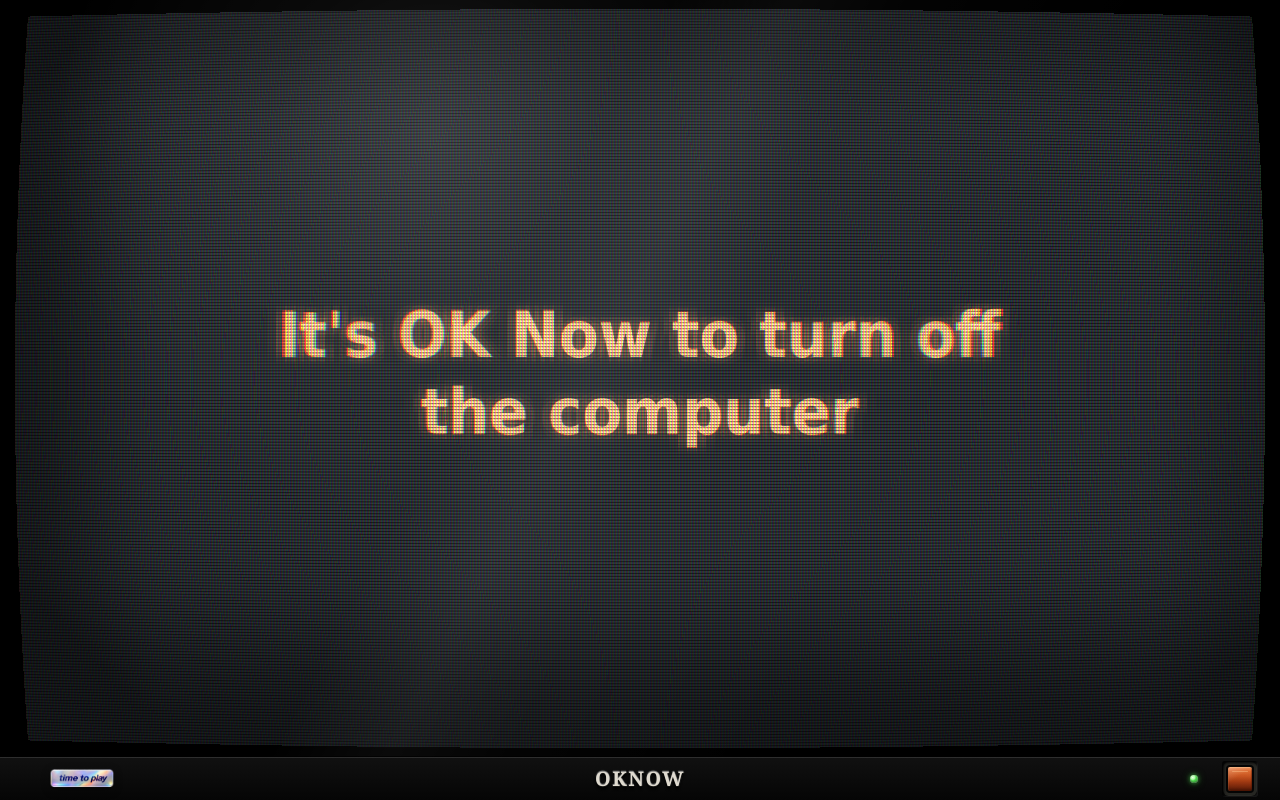
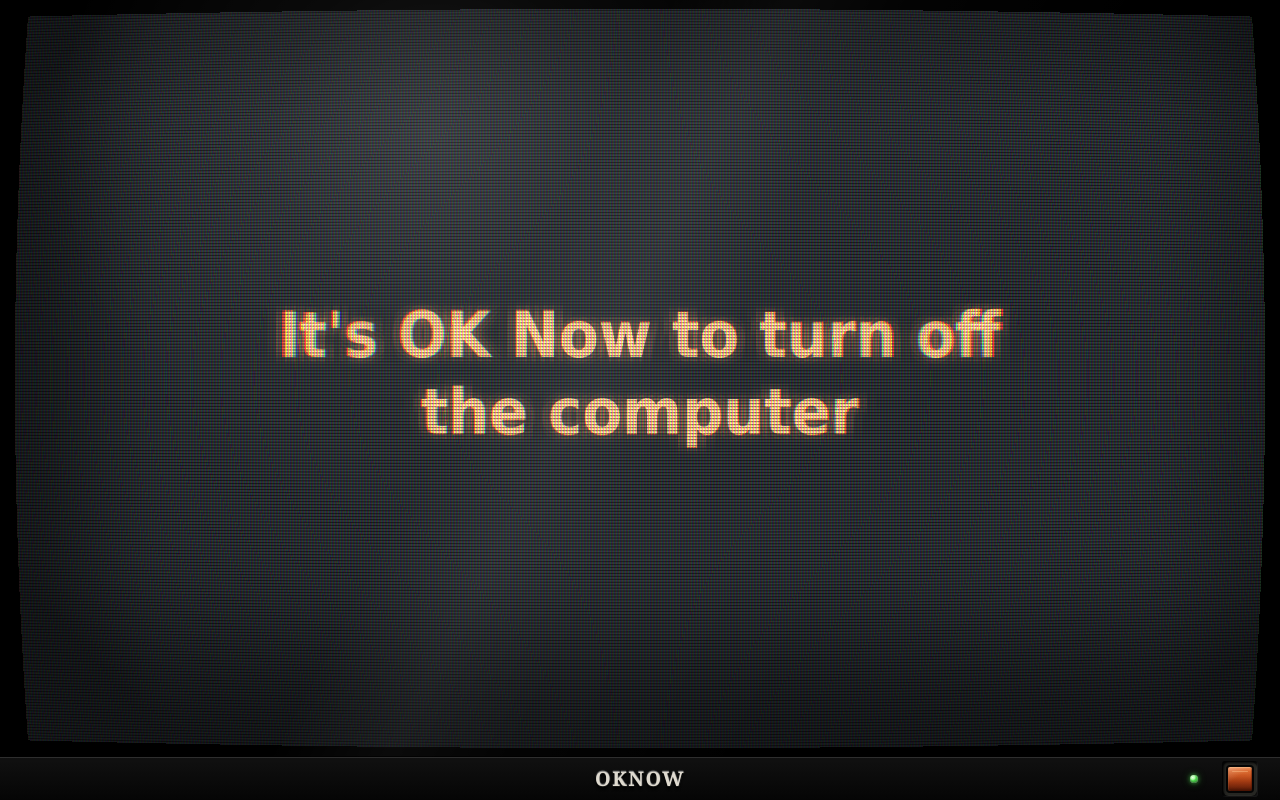
Before and after one commit to oknowco/oknowco.github.io, a plain HTML site: page index.html in a window 1280 px wide. Drawn offline with Linux system fonts and the light colour scheme.

Commit message:
Remove monitor sticker

```diff
--- a/index.html
+++ b/index.html
@@ -231,21 +231,6 @@
       inset 0 1px 0 rgba(255, 255, 255, 0.12),
       0 -1px 0 rgba(0, 0, 0, 0.72);
     pointer-events: none;
-  }
-  .corner-sticker {
-    position: absolute;
-    left: clamp(18px, 2vw, 28px);
-    bottom: calc(var(--controls-height) / 2);
-    z-index: 19;
-    width: clamp(86px, 8.8vw, 132px);
-    height: auto;
-    transform: translateY(50%);
-    pointer-events: none;
-    user-select: none;
-    -webkit-user-drag: none;
-    filter:
-      drop-shadow(0 1px 1px rgba(0, 0, 0, 0.42))
-      drop-shadow(0 2px 4px rgba(0, 0, 0, 0.26));
   }
   .monitor-brand {
     position: absolute;
@@ -573,7 +558,6 @@
       <button id="fx-copy" type="button">Copy</button>
     </div>
     <div class="monitor-brand" aria-hidden="true">OKNOW</div>
-    <img class="corner-sticker" src="sticker-time-to-play.png" alt="" aria-hidden="true">
     <span class="power-led" aria-hidden="true"></span>
     <button class="power-btn" id="power-btn" type="button" aria-label="Power"></button>
   </div>
```
Also changed, not shown: sticker-time-to-play.png (deleted).
